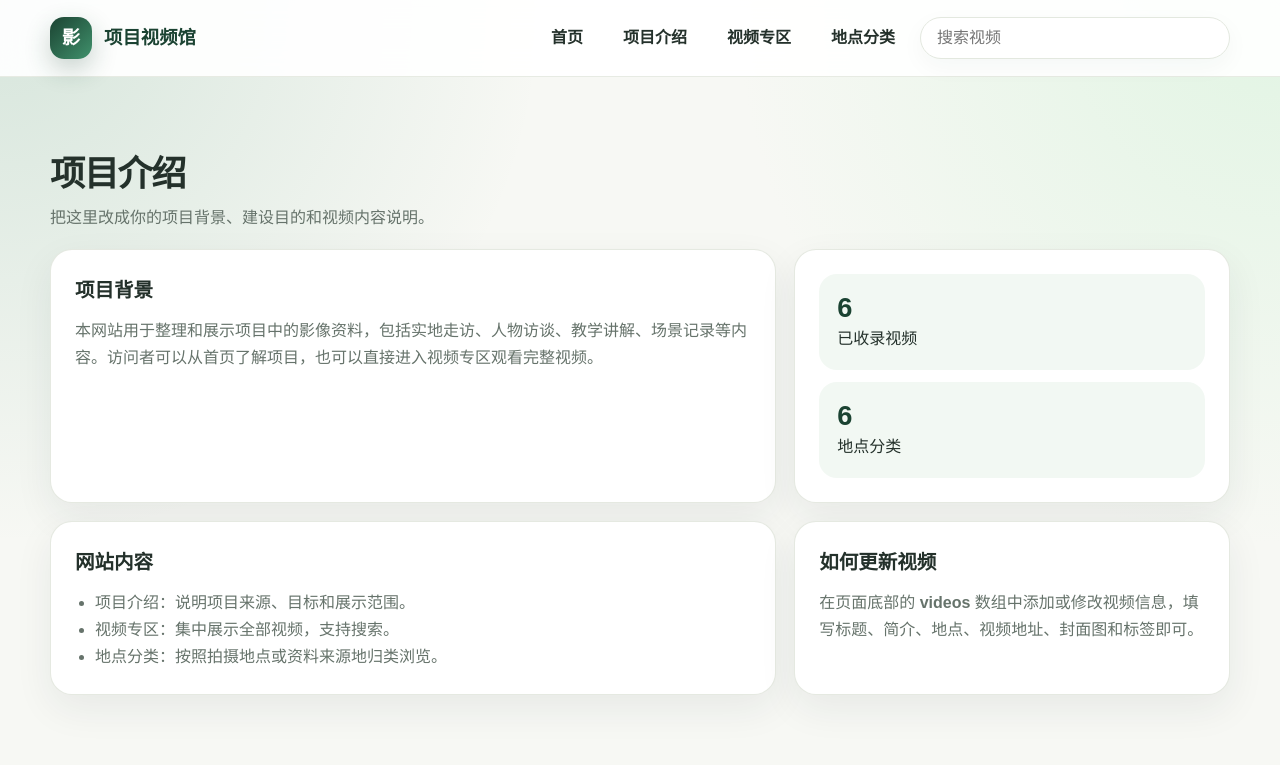
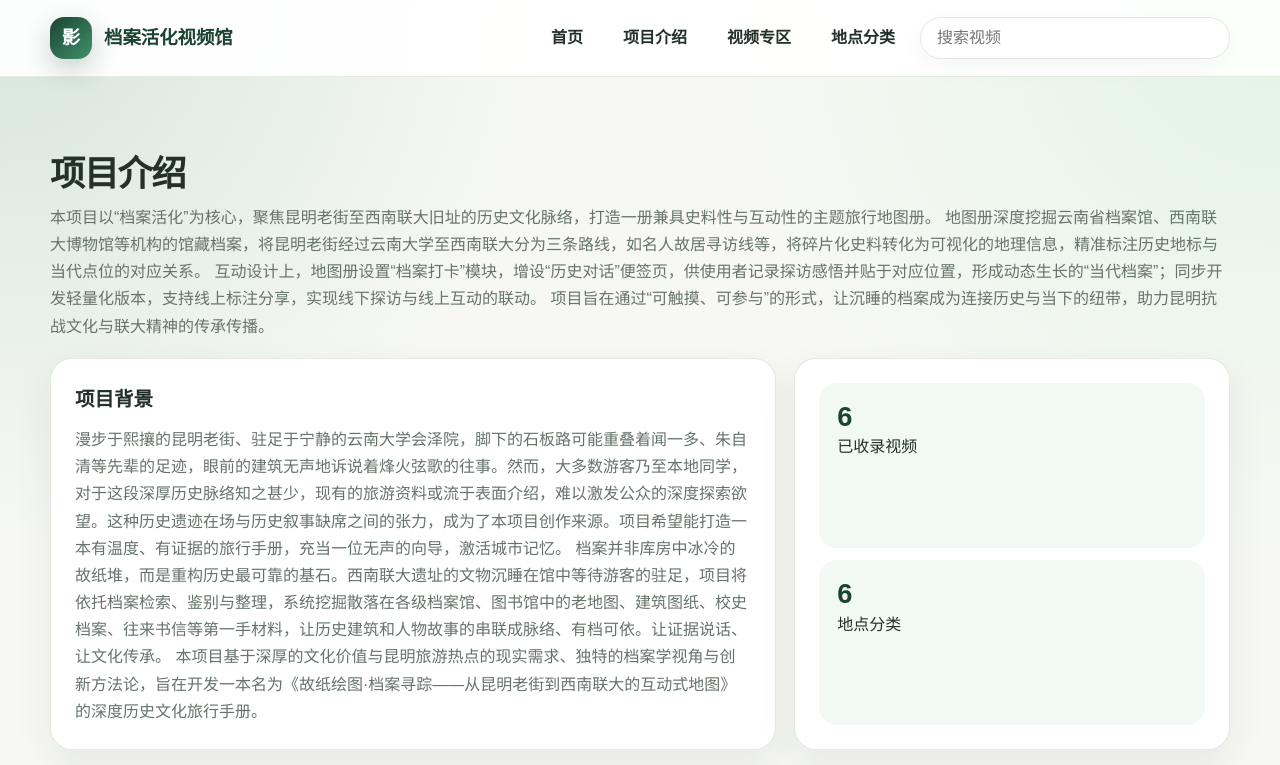
Before and after one commit to 2963873324/liuweijia, a plain HTML site: page weijia.html in a window 1280 px wide. Both pictures are taken after a click on the button "项目介绍". Shown: the top 765 px of the page. Drawn offline with Linux system fonts and the light colour scheme.

```diff
--- a/weijia.html
+++ b/weijia.html
@@ -3,7 +3,7 @@
 <head>
     <meta charset="UTF-8">
     <meta name="viewport" content="width=device-width, initial-scale=1.0">
-    <title>项目视频馆</title>
+    <title>档案活化视频馆</title>
     <style>
         :root {
             --primary: #1b4332;
@@ -564,7 +564,7 @@
         <div class="topbar-inner">
             <div class="brand" onclick="showHome()" role="button" tabindex="0">
                 <div class="brand-mark">影</div>
-                <span>项目视频馆</span>
+                <span>档案活化视频馆</span>
             </div>
             <nav class="nav-actions" aria-label="主导航">
                 <button class="nav-link" onclick="showHome()">首页</button>
@@ -597,13 +597,18 @@
             <div class="section-title">
                 <div>
                     <h2>项目介绍</h2>
-                    <p>把这里改成你的项目背景、建设目的和视频内容说明。</p>
+                    <p>本项目以“档案活化”为核心，聚焦昆明老街至西南联大旧址的历史文化脉络，打造一册兼具史料性与互动性的主题旅行地图册。
+地图册深度挖掘云南省档案馆、西南联大博物馆等机构的馆藏档案，将昆明老街经过云南大学至西南联大分为三条路线，如名人故居寻访线等，将碎片化史料转化为可视化的地理信息，精准标注历史地标与当代点位的对应关系。
+互动设计上，地图册设置“档案打卡”模块，增设“历史对话”便签页，供使用者记录探访感悟并贴于对应位置，形成动态生长的“当代档案”；同步开发轻量化版本，支持线上标注分享，实现线下探访与线上互动的联动。
+项目旨在通过“可触摸、可参与”的形式，让沉睡的档案成为连接历史与当下的纽带，助力昆明抗战文化与联大精神的传承传播。</p>
                 </div>
             </div>
             <div class="intro-grid">
                 <article class="intro-card">
                     <h3>项目背景</h3>
-                    <p>本网站用于整理和展示项目中的影像资料，包括实地走访、人物访谈、教学讲解、场景记录等内容。访问者可以从首页了解项目，也可以直接进入视频专区观看完整视频。</p>
+                    <p>漫步于熙攘的昆明老街、驻足于宁静的云南大学会泽院，脚下的石板路可能重叠着闻一多、朱自清等先辈的足迹，眼前的建筑无声地诉说着烽火弦歌的往事。然而，大多数游客乃至本地同学，对于这段深厚历史脉络知之甚少，现有的旅游资料或流于表面介绍，难以激发公众的深度探索欲望。这种历史遗迹在场与历史叙事缺席之间的张力，成为了本项目创作来源。项目希望能打造一本有温度、有证据的旅行手册，充当一位无声的向导，激活城市记忆。
+档案并非库房中冰冷的故纸堆，而是重构历史最可靠的基石。西南联大遗址的文物沉睡在馆中等待游客的驻足，项目将依托档案检索、鉴别与整理，系统挖掘散落在各级档案馆、图书馆中的老地图、建筑图纸、校史档案、往来书信等第一手材料，让历史建筑和人物故事的串联成脉络、有档可依。让证据说话、让文化传承。
+本项目基于深厚的文化价值与昆明旅游热点的现实需求、独特的档案学视角与创新方法论，旨在开发一本名为《故纸绘图·档案寻踪——从昆明老街到西南联大的互动式地图》的深度历史文化旅行手册。</p>
                 </article>
                 <aside class="intro-card stats">
                     <div class="stat-item">
```
